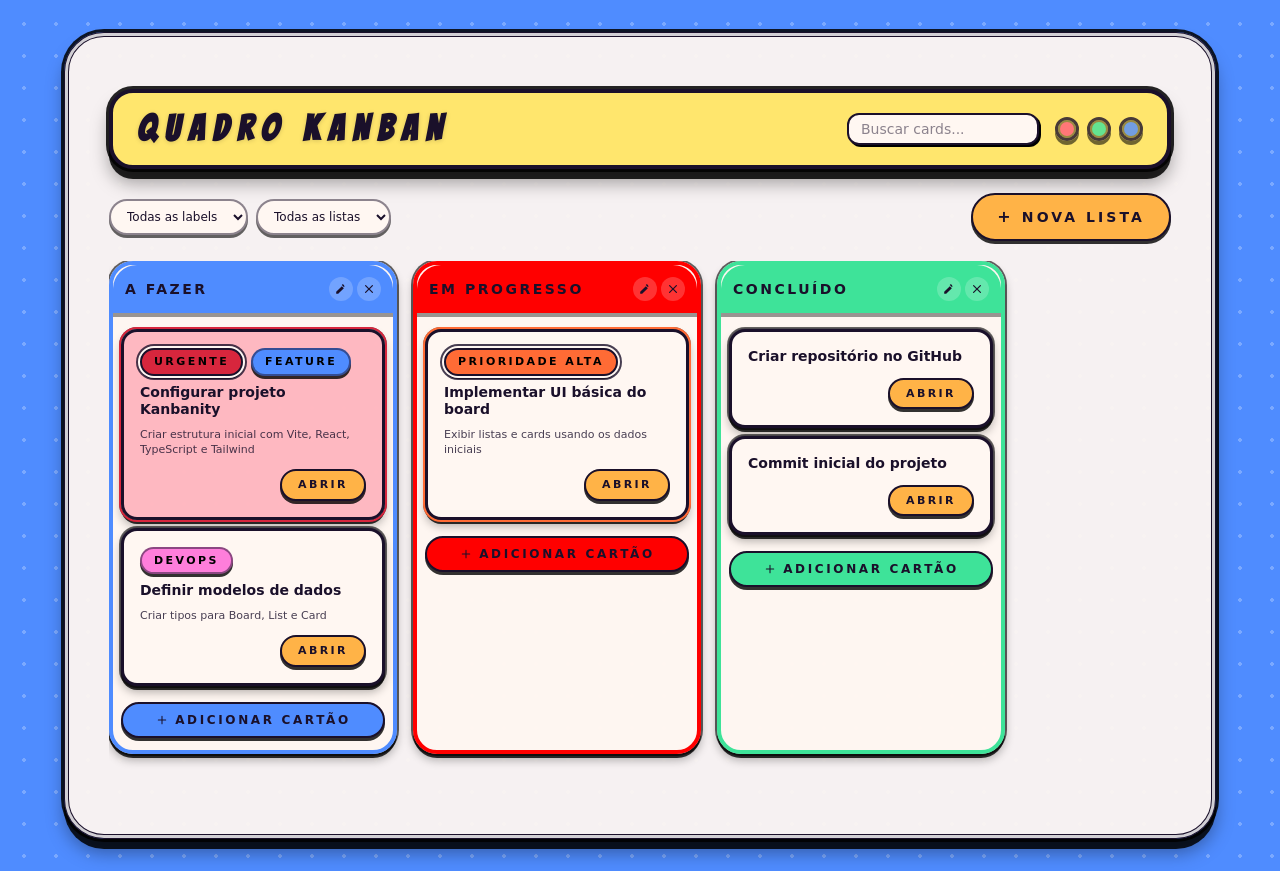
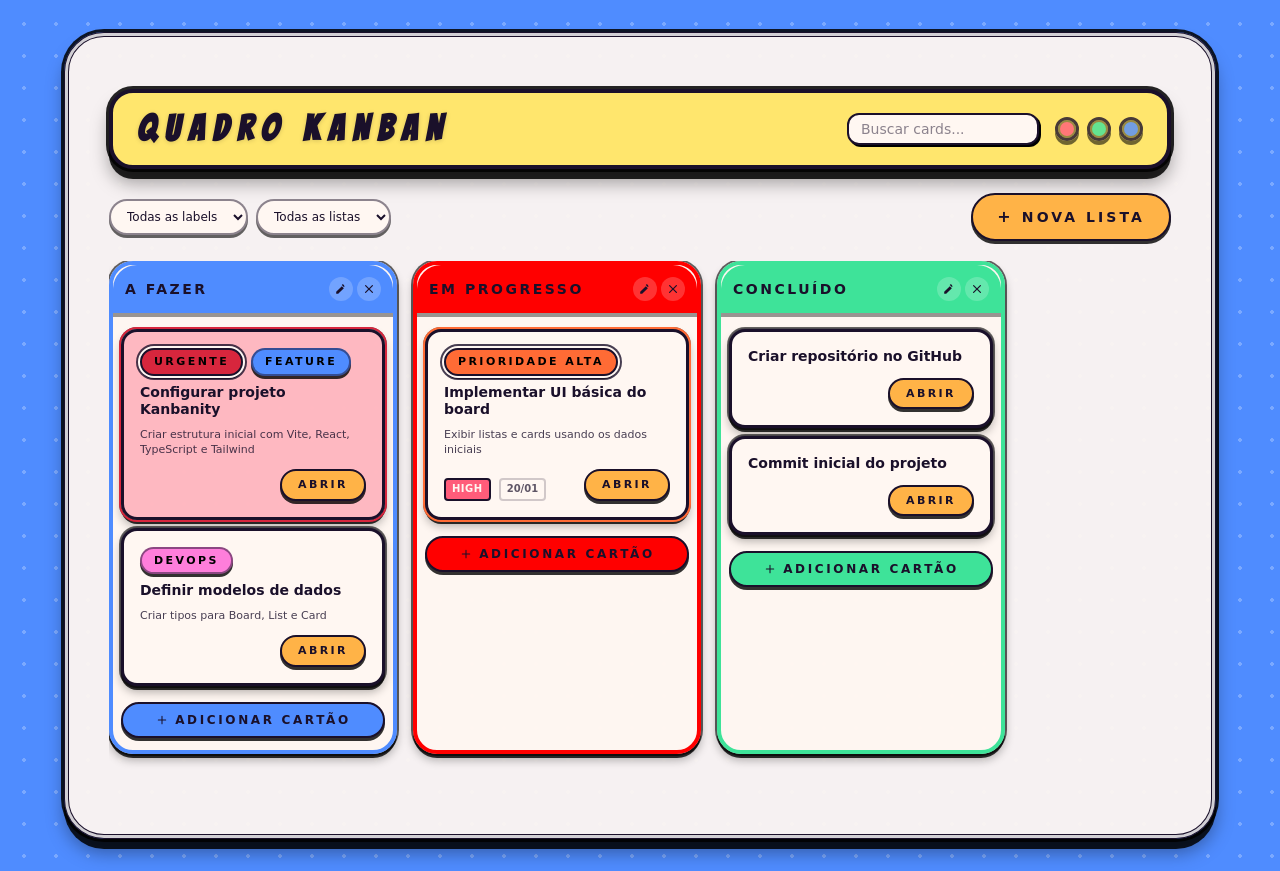
Before and after one commit to miquelven/Kanbanity, a React (Vite) app: page / in a window 1280 px wide. Built offline with nearby package versions, Linux system fonts and the light colour scheme.

Commit message:
feat: add due date and priority to cards

```diff
--- a/src/components/Board.tsx
+++ b/src/components/Board.tsx
@@ -243,7 +243,13 @@ export function Board(props: BoardProps) {
 
   function addCard(
     listId: string,
-    data: { title: string; content?: string; labels: Label[] }
+    data: {
+      title: string;
+      content?: string;
+      labels: Label[];
+      dueDate?: string;
+      priority?: "low" | "medium" | "high";
+    }
   ) {
     const trimmedTitle = data.title.trim();
     if (!trimmedTitle) {
@@ -266,6 +272,8 @@ export function Board(props: BoardProps) {
               title: trimmedTitle,
               content: data.content,
               labels: data.labels,
+              dueDate: data.dueDate,
+              priority: data.priority,
             },
           ],
         };
--- a/src/components/Card.tsx
+++ b/src/components/Card.tsx
@@ -30,9 +30,25 @@ export const CardContent = forwardRef<HTMLDivElement, CardContentProps>(
       attributes,
       listeners,
       dragOverlay,
+      dueDate,
+      priority,
     },
     ref
   ) => {
+    const getDueDateStatus = (dateString?: string) => {
+      if (!dateString) return null;
+      const today = new Date();
+      today.setHours(0, 0, 0, 0);
+      const due = new Date(dateString);
+      due.setHours(0, 0, 0, 0);
+
+      if (due < today) return "overdue";
+      if (due.getTime() === today.getTime()) return "today";
+      return "future";
+    };
+
+    const dueStatus = getDueDateStatus(dueDate);
+
     return (
       <motion.div
         ref={ref}
@@ -122,7 +138,46 @@ export const CardContent = forwardRef<HTMLDivElement, CardContentProps>(
             {content}
           </p>
         )}
-        <div className="mt-1 flex justify-end">
+        <div className="mt-1 flex items-end justify-between gap-2">
+          <div className="flex flex-wrap items-center gap-2">
+            {priority && (
+              <span
+                className={`rounded border-2 px-1.5 py-0.5 text-[10px] font-black uppercase tracking-wider ${
+                  priority === "high"
+                    ? "border-retro-ink bg-retro-red text-retro-paper"
+                    : priority === "medium"
+                    ? "border-retro-ink bg-retro-orange text-retro-ink"
+                    : "border-retro-ink bg-retro-blue text-retro-paper"
+                }`}
+              >
+                {priority === "high"
+                  ? "High"
+                  : priority === "medium"
+                  ? "Med"
+                  : "Low"}
+              </span>
+            )}
+
+            {dueStatus && (
+              <div
+                className="flex items-center gap-1 rounded border-2 border-retro-ink/20 bg-retro-paper/50 px-1.5 py-0.5"
+                title={`Vence em: ${dueDate}`}
+              >
+                {dueStatus === "overdue" && (
+                  <span className="h-2 w-2 rounded-full border border-retro-ink bg-retro-red shadow-[0_1px_0_rgba(0,0,0,0.5)]"></span>
+                )}
+                {dueStatus === "today" && (
+                  <span className="h-2 w-2 rounded-full border border-retro-ink bg-retro-yellow shadow-[0_1px_0_rgba(0,0,0,0.5)]"></span>
+                )}
+                <span className="text-[10px] font-bold text-retro-ink/70 dark:text-retro-paper/70">
+                  {new Date(dueDate!).toLocaleDateString("pt-BR", {
+                    day: "2-digit",
+                    month: "2-digit",
+                  })}
+                </span>
+              </div>
+            )}
+          </div>
           <button
             type="button"
             onPointerDown={(event) => event.stopPropagation()}
@@ -145,6 +200,8 @@ export function Card({
   title,
   content,
   labels,
+  dueDate,
+  priority,
   listId,
   onDelete,
   onOpen,
@@ -161,7 +218,7 @@ export function Card({
     data: {
       type: "Card",
       listId,
-      card: { id, title, content, labels },
+      card: { id, title, content, labels, dueDate, priority },
     },
   });
 
@@ -180,6 +237,8 @@ export function Card({
       title={title}
       content={content}
       labels={labels}
+      dueDate={dueDate}
+      priority={priority}
       onDelete={onDelete}
       onOpen={onOpen}
       style={style}
--- a/src/components/CardModal.tsx
+++ b/src/components/CardModal.tsx
@@ -7,7 +7,13 @@ type CardModalProps = {
   availableLabels: Label[];
   onCreateLabel: (label: { name: string; color: string }) => void;
   onClose: () => void;
-  onSave: (data: { title: string; content?: string; labels: Label[] }) => void;
+  onSave: (data: {
+    title: string;
+    content?: string;
+    labels: Label[];
+    dueDate?: string;
+    priority?: "low" | "medium" | "high";
+  }) => void;
 };
 
 const LABEL_COLORS = [
@@ -31,6 +37,10 @@ export function CardModal({
 }: CardModalProps) {
   const [title, setTitle] = useState(card.title);
   const [content, setContent] = useState(card.content ?? "");
+  const [dueDate, setDueDate] = useState(card.dueDate ?? "");
+  const [priority, setPriority] = useState<
+    "low" | "medium" | "high" | undefined
+  >(card.priority);
   const [selectedLabels, setSelectedLabels] = useState<Label[]>(
     card.labels || []
   );
@@ -55,6 +65,8 @@ export function CardModal({
       title: trimmedTitle,
       content: content.trim() || undefined,
       labels: selectedLabels,
+      dueDate: dueDate || undefined,
+      priority,
     });
   }
 
@@ -116,6 +128,41 @@ export function CardModal({
               className="w-full rounded-2xl border-[2px] border-retro-ink bg-retro-paper px-3 py-2 text-sm text-retro-ink shadow-sm focus:outline-none focus:ring-2 focus:ring-retro-accent dark:border-retro-darkFrame dark:bg-retro-darkPaper dark:text-retro-paper dark:focus:ring-retro-accentSoft"
             />
           </div>
+
+          <div className="grid grid-cols-2 gap-4">
+            <div>
+              <label className="mb-1 block text-xs font-semibold uppercase tracking-[0.16em] text-retro-ink/80 dark:text-retro-paper/80">
+                Data de Vencimento
+              </label>
+              <input
+                type="date"
+                value={dueDate}
+                onChange={(e) => setDueDate(e.target.value)}
+                className="w-full rounded-2xl border-[2px] border-retro-ink bg-retro-paper px-3 py-2 text-sm text-retro-ink shadow-sm focus:outline-none focus:ring-2 focus:ring-retro-accent dark:border-retro-darkFrame dark:bg-retro-darkPaper dark:text-retro-paper dark:focus:ring-retro-accentSoft"
+              />
+            </div>
+            <div>
+              <label className="mb-1 block text-xs font-semibold uppercase tracking-[0.16em] text-retro-ink/80 dark:text-retro-paper/80">
+                Prioridade
+              </label>
+              <select
+                value={priority || ""}
+                onChange={(e) =>
+                  setPriority(
+                    (e.target.value as "low" | "medium" | "high" | "") ||
+                      undefined
+                  )
+                }
+                className="w-full rounded-2xl border-[2px] border-retro-ink bg-retro-paper px-3 py-2 text-sm text-retro-ink shadow-sm focus:outline-none focus:ring-2 focus:ring-retro-accent dark:border-retro-darkFrame dark:bg-retro-darkPaper dark:text-retro-paper dark:focus:ring-retro-accentSoft"
+              >
+                <option value="">Nenhuma</option>
+                <option value="low">Baixa</option>
+                <option value="medium">Média</option>
+                <option value="high">Alta</option>
+              </select>
+            </div>
+          </div>
+
           <div>
             <label className="mb-2 block text-xs font-semibold uppercase tracking-[0.16em] text-retro-ink/80 dark:text-retro-paper/80">
               Etiquetas
--- a/src/data/initial-data.ts
+++ b/src/data/initial-data.ts
@@ -37,6 +37,8 @@ export const initialBoard: Board = {
           title: "Implementar UI básica do board",
           content: "Exibir listas e cards usando os dados iniciais",
           labels: [AVAILABLE_LABELS[1]], // Prioridade Alta
+          priority: "high",
+          dueDate: "2026-01-20", // Futuro
         },
       ],
       labels: [],
--- a/src/types/kanban.ts
+++ b/src/types/kanban.ts
@@ -20,6 +20,8 @@ export interface Card {
   title: string;
   content?: string;
   labels: Label[];
+  dueDate?: string; // ISO string
+  priority?: "low" | "medium" | "high";
 }
 
 export interface List {
```
Also changed, not shown: 1 other file (tests, documents, lock files or other folders).
